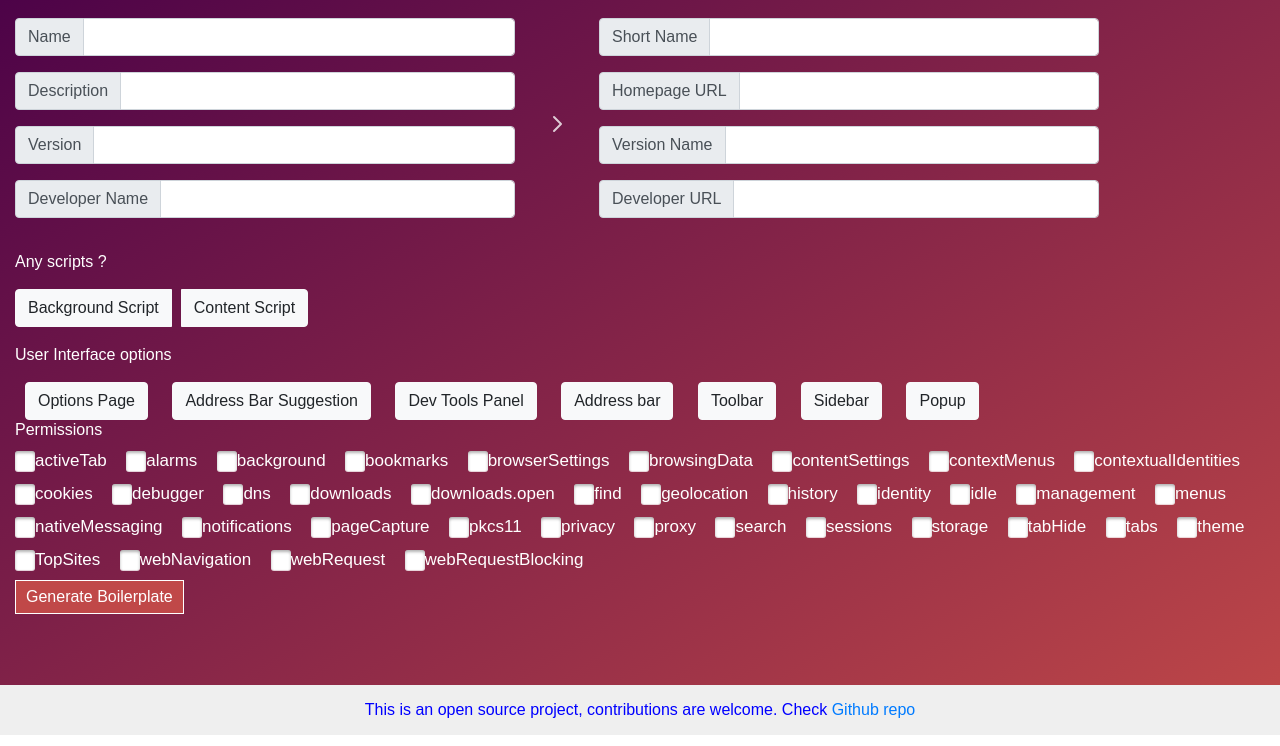
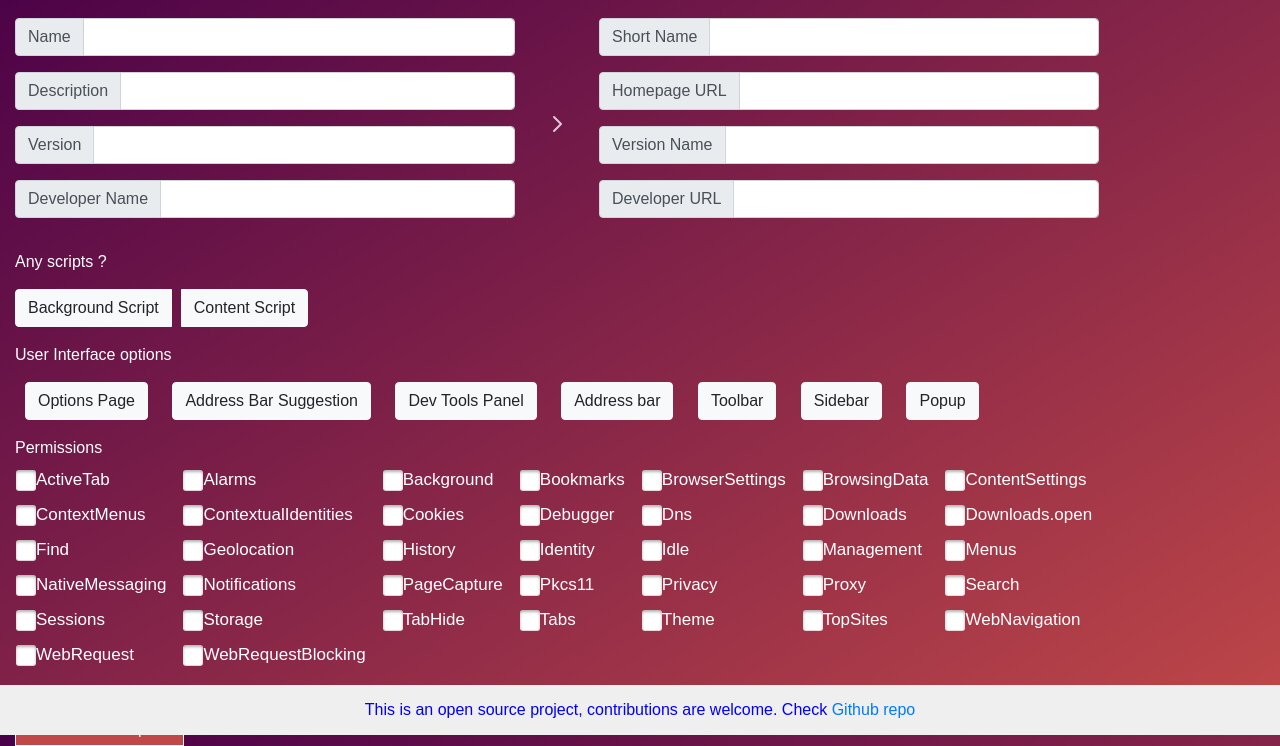
Before and after one commit to ranjithrajv/web-ext, a browser extension: page index.html in a window 1280 px wide. Shown: the part 65-811 px from the top of the page. Drawn offline with nearby package versions, Linux system fonts and the light colour scheme.

Commit message:
check box allignment

```diff
--- a/index.html
+++ b/index.html
@@ -178,52 +178,67 @@
       </label>
       <label class="btn btn-light">
           <input type="radio" name="position" id="popup" class="sinsel">Popup
-      </label>
+      </label><br>  <br>
 
     </div>
   </div>
-  <div id="wrapper">
-    <div class="perm">
-      <h6>Permissions </h6>
-      <input type="checkbox" name="check" id="activeTab"><label class="checkbox" for="activeTab">activeTab</label>
-      <input type="checkbox" name="check" id="alarms"><label class="checkbox" for="alarms">alarms</label>
-      <input type="checkbox" name="check" id="background"><label class="checkbox" for="background">background</label>
-      <input type="checkbox" name="check" id="bookmarks"><label class="checkbox" for="bookmarks">bookmarks</label>
-      <input type="checkbox" name="check" id="browserSettings"><label class="checkbox" for="browserSettings">browserSettings</label>
-      <input type="checkbox" name="check" id="browsingData"><label class="checkbox" for="browsingData">browsingData</label>
-      <input type="checkbox" name="check" id="contentSettings"><label class="checkbox" for="contentSettings">contentSettings</label>
-      <input type="checkbox" name="check" id="contextMenus"><label class="checkbox" for="contextMenus">contextMenus</label>
-      <input type="checkbox" name="check" id="contextualIdentities"><label class="checkbox" for="contextualIdentities">contextualIdentities</label>
-      <input type="checkbox" name="check" id="cookies"><label class="checkbox" for="cookies">cookies</label>
-      <input type="checkbox" name="check" id="debugger"><label class="checkbox" for="debugger">debugger</label>
-      <input type="checkbox" name="check" id="dns"><label class="checkbox" for="dns">dns</label>
-      <input type="checkbox" name="check" id="downloads"><label class="checkbox" for="downloads">downloads</label>
-      <input type="checkbox" name="check" id="downloads.open"><label class="checkbox" for="downloads.open">downloads.open</label>
-      <input type="checkbox" name="check" id="find"><label class="checkbox" for="find">find</label>
-      <input type="checkbox" name="check" id="geolocation"><label class="checkbox" for="geolocation">geolocation</label>
-      <input type="checkbox" name="check" id="history"><label class="checkbox" for="history">history</label>
-      <input type="checkbox" name="check" id="identity"><label class="checkbox" for="identity">identity</label>
-      <input type="checkbox" name="check" id="idle"><label class="checkbox" for="idle">idle</label>
-      <input type="checkbox" name="check" id="management"><label class="checkbox" for="management">management</label>
-      <input type="checkbox" name="check" id="menus"><label class="checkbox" for="menus">menus</label>
-      <input type="checkbox" name="check" id="nativeMessaging"><label class="checkbox" for="nativeMessaging">nativeMessaging</label>
-      <input type="checkbox" name="check" id="notifications"><label class="checkbox" for="notifications">notifications</label>
-      <input type="checkbox" name="check" id="pageCapture"><label class="checkbox" for="pageCapture">pageCapture</label>
-      <input type="checkbox" name="check" id="pkcs11"><label class="checkbox" for="pkcs11">pkcs11</label>
-      <input type="checkbox" name="check" id="privacy"><label class="checkbox" for="privacy">privacy</label>
-      <input type="checkbox" name="check" id="proxy"><label class="checkbox" for="proxy">proxy</label>
-      <input type="checkbox" name="check" id="search"><label class="checkbox" for="search">search</label>
-      <input type="checkbox" name="check" id="sessions"><label class="checkbox" for="sessions">sessions</label>
-      <input type="checkbox" name="check" id="storage"><label class="checkbox" for="storage">storage</label>
-      <input type="checkbox" name="check" id="tabHide"><label class="checkbox" for="tabHide">tabHide</label>
-      <input type="checkbox" name="check" id="tabs"><label class="checkbox" for="tabs">tabs</label>
-      <input type="checkbox" name="check" id="theme"><label class="checkbox" for="theme">theme</label>
-      <input type="checkbox" name="check" id="topSites"><label class="checkbox" for="topSites">TopSites</label>
-      <input type="checkbox" name="check" id="webNavigation"><label class="checkbox" for="webNavigation">webNavigation</label>
-      <input type="checkbox" name="check" id="webRequest"><label class="checkbox" for="webRequest">webRequest</label>
-      <input type="checkbox" name="check" id="webRequestBlocking"><label class="checkbox" for="webRequestBlocking">webRequestBlocking</label>
-    </div>
-  </div>
+
+
+<table>
+<h6>Permissions </h6>
+<tr>
+      <td><input type="checkbox" name="check" id="activeTab"><label class="checkbox" for="activeTab">ActiveTab</label></td>
+      <td><input type="checkbox" name="check" id="alarms"><label class="checkbox" for="alarms">Alarms</label></td>
+      <td><input type="checkbox" name="check" id="background"><label class="checkbox" for="background">Background</label></td>
+      <td><input type="checkbox" name="check" id="bookmarks"><label class="checkbox" for="bookmarks">Bookmarks</label></td>
+      <td><input type="checkbox" name="check" id="browserSettings"><label class="checkbox" for="browserSettings">BrowserSettings</label></td>
+      <td><input type="checkbox" name="check" id="browsingData"><label class="checkbox" for="browsingData">BrowsingData</label></td>
+      <td><input type="checkbox" name="check" id="contentSettings"><label class="checkbox" for="contentSettings">ContentSettings</label></td>
+</tr>
+<tr>
+      <td><input type="checkbox" name="check" id="contextMenus"><label class="checkbox" for="contextMenus">ContextMenus</label></td>
+      <td><input type="checkbox" name="check" id="contextualIdentities"><label class="checkbox" for="contextualIdentities">ContextualIdentities</label></td>
+      <td><input type="checkbox" name="check" id="cookies"><label class="checkbox" for="cookies">Cookies</label></td>
+      <td><input type="checkbox" name="check" id="debugger"><label class="checkbox" for="debugger">Debugger</label></td>
+      <td><input type="checkbox" name="check" id="dns"><label class="checkbox" for="dns">Dns</label></td>
+      <td><input type="checkbox" name="check" id="downloads"><label class="checkbox" for="downloads">Downloads</label></td>
+      <td><input type="checkbox" name="check" id="downloads.open"><label class="checkbox" for="downloads.open">Downloads.open</label></td>
+</tr>
+<tr>
+      <td><input type="checkbox" name="check" id="find"><label class="checkbox" for="find">Find</label></td>
+      <td><input type="checkbox" name="check" id="geolocation"><label class="checkbox" for="geolocation">Geolocation</label></td>
+      <td><input type="checkbox" name="check" id="history"><label class="checkbox" for="history">History</label></td>
+      <td><input type="checkbox" name="check" id="identity"><label class="checkbox" for="identity">Identity</label></td>
+      <td><input type="checkbox" name="check" id="idle"><label class="checkbox" for="idle">Idle</label></td>
+      <td><input type="checkbox" name="check" id="management"><label class="checkbox" for="management">Management</label></td>
+      <td><input type="checkbox" name="check" id="menus"><label class="checkbox" for="menus">Menus</label></td>
+
+</tr>
+<tr>
+      <td><input type="checkbox" name="check" id="nativeMessaging"><label class="checkbox" for="nativeMessaging">NativeMessaging</label></td>
+      <td><input type="checkbox" name="check" id="notifications"><label class="checkbox" for="notifications">Notifications</label></td>
+      <td><input type="checkbox" name="check" id="pageCapture"><label class="checkbox" for="pageCapture">PageCapture</label></td>
+      <td><input type="checkbox" name="check" id="pkcs11"><label class="checkbox" for="pkcs11">Pkcs11</label></td>
+      <td><input type="checkbox" name="check" id="privacy"><label class="checkbox" for="privacy">Privacy</label></td>
+      <td><input type="checkbox" name="check" id="proxy"><label class="checkbox" for="proxy">Proxy</label></td>
+      <td><input type="checkbox" name="check" id="search"><label class="checkbox" for="search">Search</label></td>
+
+</tr>
+<tr>
+      <td><input type="checkbox" name="check" id="sessions"><label class="checkbox" for="sessions">Sessions</label></td>
+      <td><input type="checkbox" name="check" id="storage"><label class="checkbox" for="storage">Storage</label></td>
+      <td><input type="checkbox" name="check" id="tabHide"><label class="checkbox" for="tabHide">TabHide</label></td>
+      <td><input type="checkbox" name="check" id="tabs"><label class="checkbox" for="tabs">Tabs</label></td>
+      <td><input type="checkbox" name="check" id="theme"><label class="checkbox" for="theme">Theme</label></td>
+      <td><input type="checkbox" name="check" id="topSites"><label class="checkbox" for="topSites">TopSites</label></td>
+      <td><input type="checkbox" name="check" id="webNavigation"><label class="checkbox" for="webNavigation">WebNavigation</label></td>
+</tr>
+<tr>
+     <td><input type="checkbox" name="check" id="webRequest"><label class="checkbox" for="webRequest">WebRequest</label></td>
+     <td><input type="checkbox" name="check" id="webRequestBlocking"><label class="checkbox" for="webRequestBlocking">WebRequestBlocking</label></td>
+</tr>
+</table>
+
   <br><br>
 
   <button type="button" id="submit">Generate Boilerplate</button>
```
